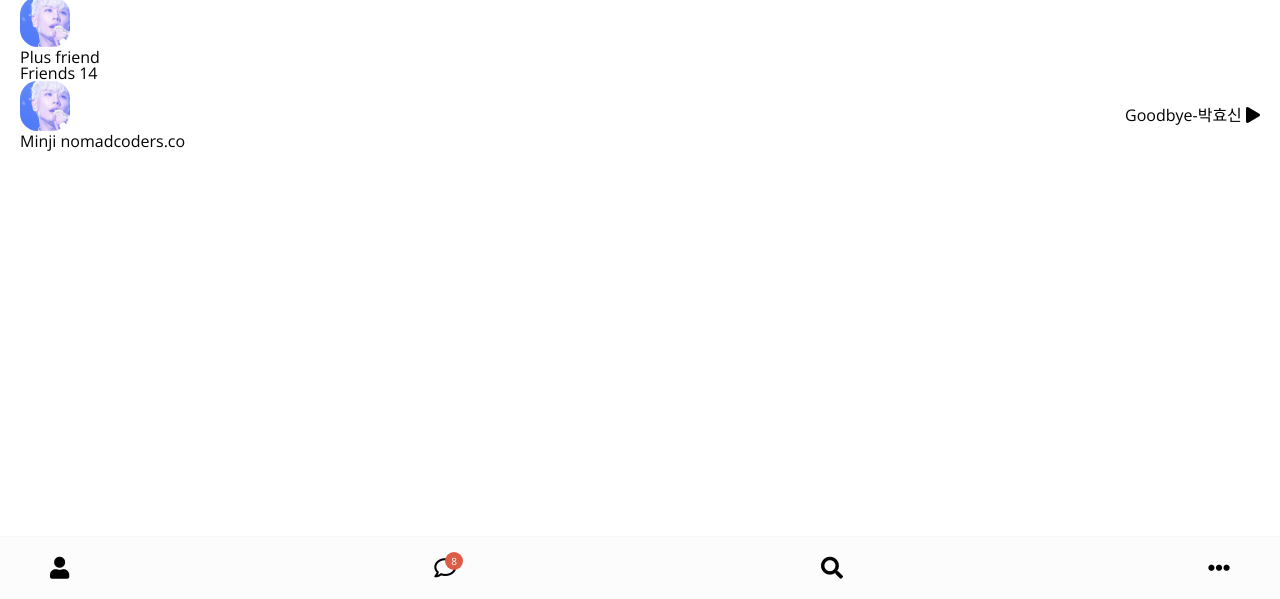
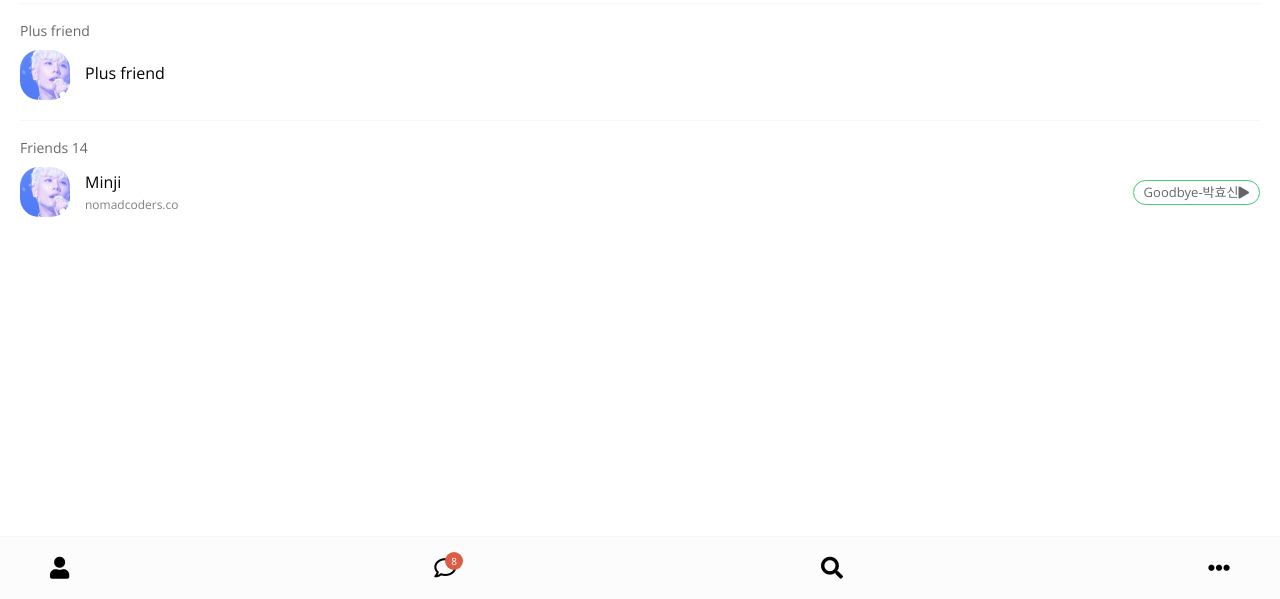
Before and after one commit to minnnji/kakao-clone-version2, a plain HTML site: page friends.html in a window 1280 px wide. Shown: the part 201-800 px from the top of the page. Drawn offline with nearby package versions, Linux system fonts and the light colour scheme.

Commit message:
friends, find

```diff
--- /dev/null
+++ b/css/find.css
@@ -0,0 +1,11 @@
+.find .find__header-list {
+    display: flex;
+}
+
+.find .header-btn{
+    display: flex;
+}
+
+.find .header-btn__title {
+    display: block;
+}
--- a/css/friend.css
+++ b/css/friend.css
@@ -4,11 +4,59 @@
     align-items: center;
 }
 
-.friend .friend__avatar{
+.friend .friend__avatar {
     width: 50px;
-    border-radius: 35%;
+    border-radius: 38%;
 }
 
-.friend__avatar.g-avatar{
-    /* width: 70px; */
+.friend__avatar.g-avatar {
+    width: 70px;
 }
+
+.friend__avatar.m-avatar {
+    width: 60px;
+}
+
+.friend .friend__column {
+    display: flex;
+    align-items: center;
+}
+
+.friend .friend__avatar {
+    margin-right: 15px;
+}
+
+.friend__content .friend__name {
+    display: block;
+    margin-bottom: 5px;
+}
+
+.friend__content .friend__status,
+.friend__content .friend__bottom-text,
+.friend .chat__timestamp {
+    opacity: 0.5;
+}
+
+.friend__content .friend__bottom-text {
+    font-size: 14px;
+}
+
+.friend__content .friend__status,
+.friend .chat__timestamp {
+    font-size: 12px;
+}
+
+.friend .friend__now-listenning {
+    border: 1px solid #43cc73;
+    padding: 5px 10px;
+    border-radius: 15px;
+    font-size: 13px;
+}
+
+.friend__now-listenning span {
+    opacity: 0.6;
+}
+
+.friend__now-listenning i {
+    font-size: 12px;
+}
--- /dev/null
+++ b/css/friends.css
@@ -0,0 +1,13 @@
+.friends .friends__plus {
+    padding: 20px 0px;
+    border-top: 1px solid #f7f7f7;
+    border-bottom: 1px solid #f7f7f7;
+    margin: 20px 0px;
+}
+
+.friends__plus .friends__title,
+.friends__list .friends__title {
+    font-size: 14px;
+    opacity: 0.6;
+    margin-bottom: 12px;
+}
--- a/css/styles.css
+++ b/css/styles.css
@@ -4,6 +4,8 @@
 @import "header.css";
 @import "nav-bar.css";
 @import "friend.css";
+@import "friends.css";
+@import "find.css";
 
 * {
     box-sizing: border-box;
@@ -18,4 +20,5 @@ body {
 
 a{
     color: inherit;
+    text-decoration: none;
 }
--- a/friends.html
+++ b/friends.html
@@ -40,7 +40,7 @@
     </header>
     <main class="friends">
         <header class="friends__header">
-            <li class="friends__friend friend friend--lg">
+            <li class="friends__friend friend">
                 <div class="friend__column">
                     <img src="images/hyo.jpg" alt="" class="g-avatar friend__avatar">
                     <div class="friend__content">
@@ -60,7 +60,7 @@
             <h5 class="friends__title">Plus friend</h5>
             <div class="friends__friend friend">
                 <div class="friend__column">
-                    <img src="images/hyo.jpg" alt="" class="g-avatar friend__avatar">
+                    <img src="images/hyo.jpg" alt="" class="friend__avatar">
                     <div class="friend__content">
                         <span class="friend__name">
                             Plus friend
@@ -73,7 +73,7 @@
             <h5 class="friends__title">Friends 14</h5>
             <li class="friends__friend friend friend">
                 <div class="friend__column">
-                    <img src="images/hyo.jpg" alt="" class="g-avatar friend__avatar">
+                    <img src="images/hyo.jpg" alt="" class="friend__avatar">
                     <div class="friend__content">
                         <span class="friend__name">
                             Minji
@@ -85,8 +85,7 @@
                 </div>
                 <div class="friend__column">
                     <div class="friend__now-listenning">
-                        <span>Goodbye-박효신</span>
-                        <i class="fas fa-play"></i>
+                        <span>Goodbye-박효신<i class="fas fa-play"></i></span>
                     </div>
                 </div>
             </li>
```
Also changed, not shown: chat.html (+1 -1 lines), find.html (+1 -1 lines), index.html (+1 -1 lines).
